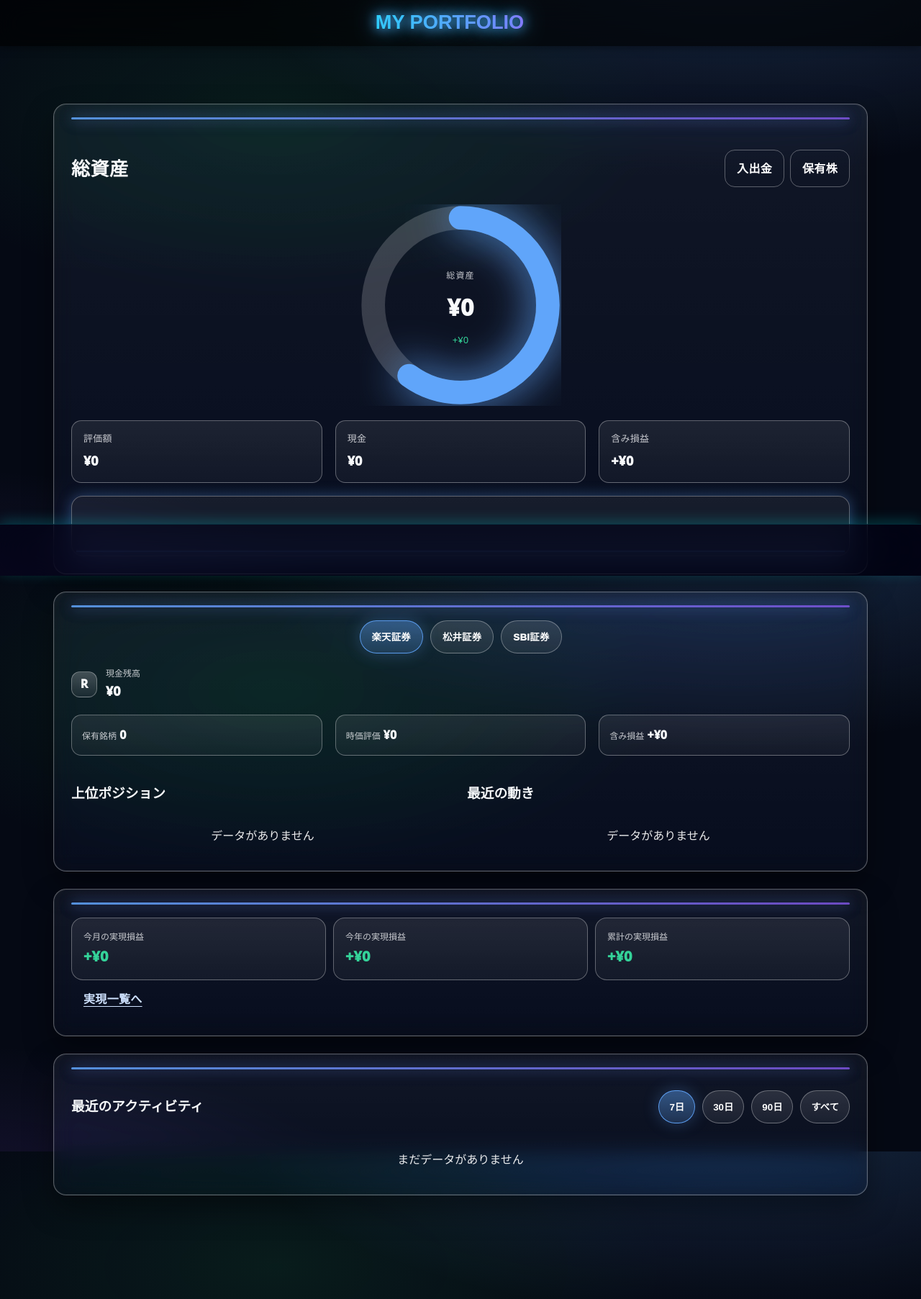
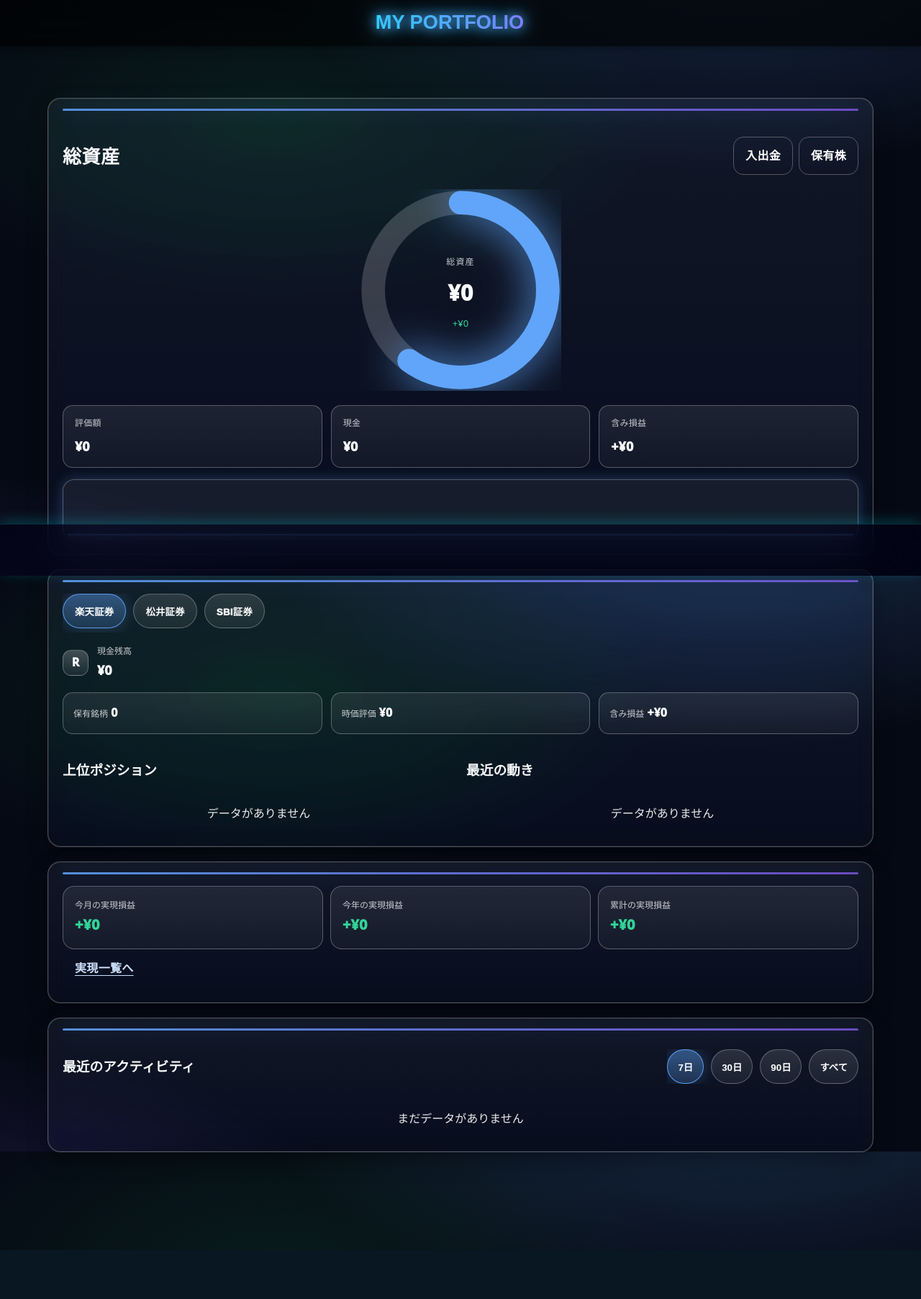
Before and after one commit to gorozooo/my_stock_portfolio, a Django app: page / in a window 1280 px wide. Shown: the whole page at 72% size. After the commit the page ends 1737 px from the top, so only its background shows below. Run offline with Django 5.2, Linux system fonts and the light colour scheme; the visitor is signed in with stand-in values (Sample User, id 1); data that the repository does not hold is empty; parts of the project's set-up code (start-up, migrations or seed data) failed here and were passed over.

Commit message:
main.css を更新

```diff
--- a/static/css/main.css
+++ b/static/css/main.css
@@ -1,32 +1,45 @@
 /* === Glass × Dark – Mobile-first (Futuristic, spacious & vivid) === */
+/* 目的：
+   - スマホ優先で“詰まりすぎ”を解消（余白/行間/タップ領域UP）
+   - 横スクロールが必要な領域は安全にオーバーフロー制御
+   - タブ/表/タイムラインの可読性改善
+   - 見た目の派手さは維持しつつ、崩れを最小化
+*/
 *,*::before,*::after{box-sizing:border-box}
 :root{
   --bg:#050914;
   --ink:#f8fafc;
   --muted:rgba(248,250,252,.78);
   --emph:#60a5fa;
-  --emph-2:#8b5cf6;      /* violet accent */
+  --emph-2:#8b5cf6;
   --good:#34d399;
   --bad:#f87171;
 
   --glass:rgba(255,255,255,.10);
   --glass-weak:rgba(255,255,255,.06);
   --glass-strong:rgba(255,255,255,.16);
-  --glass-line:rgba(255,255,255,.32);
+  --glass-line:rgba(255,255,255,.28);
 
-  /* より広い余白スケール */
+  /* ゆとりあるスケール（モバイル基準） */
   --radius-s:12px;
   --radius-m:14px;
   --radius-l:18px;
-  --space-1:8px;
-  --space-2:14px;
-  --space-3:18px;
-  --space-4:24px;
-  --space-5:32px;
-  --tap:46px;
+
+  --space-1:8px;   /* ちいさめ余白 */
+  --space-2:12px;  /* 標準余白（モバイル） */
+  --space-3:16px;  /* セクション間 */
+  --space-4:20px;  /* 大きめ */
+  --space-5:28px;  /* ヒーロー/カード外縁 */
+
+  --tap:48px;      /* 最小タップ領域 */
+  --bw:1px;        /* 線の太さ（端末DPRで十分濃い） */
 }
 
-html{height:100%;scroll-behavior:smooth;-webkit-text-size-adjust:100%}
+html{
+  height:100%;
+  scroll-behavior:smooth;
+  -webkit-text-size-adjust:100%;
+}
 @media (prefers-reduced-motion:reduce){
   html{scroll-behavior:auto}
   *{animation:none!important;transition:none!important}
@@ -37,61 +50,64 @@ body{
   margin:0;
   color:var(--ink);
   background:
-    radial-gradient(1200px 520px at 80% -10%,rgba(96,165,250,.22),transparent 60%),
-    radial-gradient(1200px 520px at -10% 120%,rgba(139,92,246,.18),transparent 60%),
+    radial-gradient(1100px 520px at 80% -10%,rgba(96,165,250,.22),transparent 60%),
+    radial-gradient(1100px 520px at -10% 120%,rgba(139,92,246,.18),transparent 60%),
     radial-gradient(900px 420px at 30% 20%,rgba(34,197,94,.10),transparent 60%),
     #050914;
   font-family:system-ui,-apple-system,Segoe UI,Roboto,"Noto Sans JP","Hiragino Kaku Gothic ProN","Yu Gothic",Meiryo,sans-serif;
-  line-height:1.65;
+  line-height:1.7;
 }
 
 .home-page{
   padding:calc(env(safe-area-inset-top,0) + var(--space-5))
-          var(--space-4)
+          var(--space-3)
           calc(env(safe-area-inset-bottom,0) + var(--space-5));
-  max-width:1180px;margin:0 auto;
+  max-width:1180px;
+  margin:0 auto;
 }
 
-/* ─── Cards ─────────────────────────────────────────────── */
+/* ─── 共通カード ───────────────────────────────────────── */
 .card{
   background:linear-gradient(180deg,rgba(255,255,255,.06),rgba(255,255,255,.02));
-  border:1px solid var(--glass-line);
+  border:var(--bw) solid var(--glass-line);
   border-radius:var(--radius-l);
   padding:var(--space-4);
   margin:var(--space-4) 0;
   -webkit-backdrop-filter:blur(14px) saturate(150%);
   backdrop-filter:blur(14px) saturate(150%);
-  box-shadow:
-    0 18px 40px rgba(0,0,0,.38),
-    inset 0 0 0 1px rgba(255,255,255,.05);
+  box-shadow:0 12px 28px rgba(0,0,0,.34), inset 0 0 0 1px rgba(255,255,255,.05);
+}
+.card > *:first-child{margin-top:0}
+.card > *:last-child{margin-bottom:0}
+
+/* セクション見出しライン（過度なズレを抑制） */
+.card::before{
+  content:"";
+  display:block;
+  height:3px;
+  border-radius:999px;
+  margin:-6px 0 var(--space-3);
+  background:linear-gradient(90deg,rgba(96,165,250,.85),rgba(139,92,246,.75));
+  filter:drop-shadow(0 0 14px rgba(96,165,250,.45));
 }
 
-/* ─── Section separators (派手めの見出しライン) ─────────── */
-.card::before{
-  content:"";
-  display:block;height:3px;border-radius:999px;
-  margin:-6px 0 var(--space-3);
-  background:linear-gradient(90deg,rgba(96,165,250,.85),rgba(139,92,246,.75));
-  box-shadow:0 0 18px rgba(96,165,250,.55), 0 0 22px rgba(139,92,246,.35);
-}
-
-/* ─── Messages ──────────────────────────────────────────── */
+/* ─── メッセージ ─────────────────────────────────────── */
 .msgs{list-style:none;padding:0;margin:0 0 var(--space-3)}
 .msg{
   padding:12px 14px;
   border-radius:var(--radius-m);
   background:var(--glass-weak);
-  border:1px solid var(--glass-line);
+  border:var(--bw) solid var(--glass-line);
   margin:10px 0;
 }
 
-/* ─── Buttons ───────────────────────────────────────────── */
+/* ─── ボタン ─────────────────────────────────────────── */
 .btn{
   display:inline-flex;align-items:center;gap:10px;
   min-height:var(--tap);
   padding:12px 16px;
   border-radius:14px;
-  border:1px solid var(--glass-line);
+  border:var(--bw) solid var(--glass-line);
   background:linear-gradient(180deg,rgba(255,255,255,.10),rgba(255,255,255,.06));
   color:#fff;text-decoration:none;font-weight:900;letter-spacing:.02em
 }
@@ -102,16 +118,22 @@ body{
   text-decoration:underline;text-underline-offset:4px
 }
 
-/* ─── Hero ──────────────────────────────────────────────── */
+/* ─── ヒーロー ───────────────────────────────────────── */
 .hero{display:flex;flex-direction:column;gap:var(--space-4)}
 .hero-head{display:flex;align-items:center;justify-content:space-between;gap:var(--space-2);flex-wrap:wrap}
-.hero-title{font-weight:1000;letter-spacing:.02em;margin:0;font-size:clamp(20px,5vw,26px)}
+.hero-title{font-weight:1000;letter-spacing:.02em;margin:0;font-size:clamp(18px,4.8vw,26px)}
 .hero-actions{display:flex;gap:10px;flex-wrap:wrap}
 
 .hero-grid{display:grid;grid-template-columns:1fr;gap:var(--space-4)}
-@media(min-width:720px){.hero-grid{grid-template-columns:280px 1fr}}
+@media(min-width:720px){.hero-grid{grid-template-columns:min(280px,40%) 1fr}}
 
-.ring{position:relative;width:min(280px,78vw);aspect-ratio:1/1;margin:auto}
+.ring{
+  position:relative;
+  width:min(280px,76vw);
+  aspect-ratio:1/1;
+  margin:auto;
+  contain:layout paint; /* レイアウト負荷抑制 */
+}
 .ring-svg{width:100%;height:100%;transform:rotate(-90deg)}
 .ring .bg{fill:none;stroke:rgba(255,255,255,.18);stroke-width:14}
 .ring .fg{
@@ -124,45 +146,55 @@ body{
   align-items:center;justify-content:center;text-align:center;padding:8px
 }
 .ring-title{font-size:12px;color:var(--muted);letter-spacing:.10em;text-transform:uppercase}
-.ring-figure{font-size:32px;font-weight:1000;letter-spacing:.01em;margin-top:8px;font-variant-numeric:tabular-nums}
-.ring-sub{margin-top:8px;font-size:13px;color:var(--muted)}
+.ring-figure{font-size:30px;font-weight:1000;letter-spacing:.01em;margin-top:6px;font-variant-numeric:tabular-nums}
+.ring-sub{margin-top:6px;font-size:13px;color:var(--muted)}
 .pn.pos{color:var(--good)} .pn.neg{color:var(--bad)}
 
 .hero-right{display:flex;flex-direction:column;gap:var(--space-3)}
-.kpi-row{display:grid;grid-template-columns:1fr 1fr 1fr;gap:var(--space-3)}
-@media(max-width:420px){.kpi-row{grid-template-columns:1fr 1fr}}
+.kpi-row{
+  display:grid;
+  grid-template-columns:1fr 1fr;
+  gap:var(--space-2);
+}
+@media(min-width:420px){.kpi-row{grid-template-columns:1fr 1fr 1fr}}
 .mini{
   background:linear-gradient(180deg,rgba(255,255,255,.08),rgba(255,255,255,.04));
-  border:1px solid var(--glass-line);
+  border:var(--bw) solid var(--glass-line);
   border-radius:var(--radius-m);
   padding:14px 16px;
   display:flex;flex-direction:column;gap:6px
 }
-.mini .k{font-size:13px;color:var(--muted);letter-spacing:.02em}
+.mini .k{font-size:12px;color:var(--muted);letter-spacing:.02em}
 .mini .v{font-weight:1000;font-variant-numeric:tabular-nums;font-size:18px;overflow:hidden;text-overflow:ellipsis;white-space:nowrap}
 
 .sparkline{
   height:84px;border-radius:16px;
   background:var(--glass-weak);
-  border:1px solid var(--glass-line);
+  border:var(--bw) solid var(--glass-line);
   display:flex;align-items:center;justify-content:center;overflow:hidden;
   position:relative
 }
 .sparkline::after{
   content:"";
-  position:absolute;inset:auto 0 0 0;height:2px;
+  position:absolute;left:0;right:0;bottom:0;height:2px;
   background:linear-gradient(90deg,rgba(96,165,250,.65),rgba(139,92,246,.65));
   filter:blur(6px);opacity:.7
 }
 
-/* ─── Tabs (brokers) ───────────────────────────────────── */
+/* ─── タブ（証券会社） ─────────────────────────────── */
 .tabs{
-  display:flex;gap:10px;justify-content:center;flex-wrap:wrap;margin-bottom:var(--space-3)
+  display:flex;gap:10px;justify-content:flex-start;flex-wrap:nowrap;
+  overflow:auto; padding-bottom:6px; margin-bottom:var(--space-3);
+  -webkit-overflow-scrolling:touch; scroll-snap-type:x mandatory;
 }
+.tabs::-webkit-scrollbar{height:8px}
+.tabs::-webkit-scrollbar-thumb{background:rgba(255,255,255,.22);border-radius:999px}
 .tab{
+  flex:0 0 auto;
+  scroll-snap-align:start;
   min-height:var(--tap);
   padding:10px 16px;border-radius:999px;
-  border:1px solid var(--glass-line);
+  border:var(--bw) solid var(--glass-line);
   background:linear-gradient(180deg,rgba(255,255,255,.12),rgba(255,255,255,.06));
   color:#fff;font-weight:1000;letter-spacing:.02em
 }
@@ -171,106 +203,118 @@ body{
   border-color:rgba(96,165,250,.9);
   box-shadow:0 0 22px rgba(96,165,250,.28)
 }
+.panes{min-height:1px}
 .panes .pane{display:none}
 .panes .pane.active{display:block}
 
-/* ─── Pane header + pills ──────────────────────────────── */
+/* ─── ペイン先頭 + ピル群 ─────────────────────────── */
 .pane-head{display:flex;align-items:center;justify-content:space-between;gap:12px;margin-bottom:var(--space-3);flex-wrap:wrap}
 .pane-brand{display:flex;align-items:center;gap:12px}
 .logo{
   width:36px;height:36px;border-radius:12px;
-  border:1px solid var(--glass-line);
+  border:var(--bw) solid var(--glass-line);
   background:linear-gradient(180deg,rgba(255,255,255,.22),rgba(255,255,255,.06));
   display:flex;align-items:center;justify-content:center;font-weight:1000
 }
 .pane-balance .k{font-size:12px;color:var(--muted)}
 .pane-balance .v{font-weight:1000;font-variant-numeric:tabular-nums;font-size:18px}
 
-.pill-row{display:grid;grid-template-columns:repeat(3,1fr);gap:var(--space-3)}
-@media(max-width:520px){.pill-row{grid-template-columns:1fr 1fr}}
+.pill-row{
+  display:grid;gap:var(--space-2);
+  grid-template-columns:1fr 1fr;
+}
+@media(min-width:520px){.pill-row{grid-template-columns:repeat(3,1fr)}}
 .pill{
   background:linear-gradient(180deg,rgba(255,255,255,.08),rgba(255,255,255,.04));
-  border:1px solid var(--glass-line);border-radius:14px;padding:14px
+  border:var(--bw) solid var(--glass-line);border-radius:14px;padding:14px
 }
 .pill .k{font-size:12px;color:var(--muted)}
 .pill .v{font-weight:1000;font-variant-numeric:tabular-nums;font-size:16px}
 
-/* ─── Split areas ──────────────────────────────────────── */
+/* ─── 2カラム分割 ───────────────────────────────────── */
 .panel-split{display:grid;grid-template-columns:1fr;gap:var(--space-3);margin-top:var(--space-3)}
 @media(min-width:900px){.panel-split{grid-template-columns:1fr 1fr}}
 
-/* ─── Table (holdings) ─────────────────────────────────── */
+/* ─── テーブル（保有銘柄） ─────────────────────────── */
 .table-wrap{
-  overflow:auto;border-radius:16px;border:1px solid var(--glass-line);
-  background:linear-gradient(180deg,rgba(255,255,255,.06),rgba(255,255,255,.04))
+  overflow:auto;border-radius:16px;border:var(--bw) solid var(--glass-line);
+  background:linear-gradient(180deg,rgba(255,255,255,.06),rgba(255,255,255,.04));
+  -webkit-overflow-scrolling:touch;
 }
-.tbl{width:100%;border-collapse:separate;border-spacing:0;min-width:620px}
+.tbl{
+  width:100%;border-collapse:separate;border-spacing:0;
+  /* モバイルでも崩さない：最低幅をやや控えめに */
+  min-width:560px;
+}
 .tbl thead th{
   position:sticky;top:0;z-index:1;
   background:linear-gradient(180deg,rgba(255,255,255,.12),rgba(255,255,255,.05));
   -webkit-backdrop-filter:blur(8px);backdrop-filter:blur(8px);
-  font-size:12px;text-align:left;padding:14px;border-bottom:1px solid var(--glass-line)
+  font-size:12px;text-align:left;padding:12px;border-bottom:var(--bw) solid var(--glass-line)
 }
-.tbl td{padding:14px;border-bottom:1px solid rgba(255,255,255,.12);vertical-align:middle}
+.tbl td{padding:12px;border-bottom:1px solid rgba(255,255,255,.12);vertical-align:middle}
 .tbl .ar{text-align:right}
 .tbl .name{max-width:260px;overflow:hidden;text-overflow:ellipsis;white-space:nowrap}
-.dense td,.dense th{padding:12px 14px}
+.dense td,.dense th{padding:10px 12px}
+.tbl tbody tr:hover{background:rgba(255,255,255,.05)}
 .tbl tr:last-child td{border-bottom:none}
 
-/* 行の視認性UP */
-.tbl tbody tr:hover{background:rgba(255,255,255,.05)}
-
-/* ─── Mini activity (per broker) ───────────────────────── */
+/* ─── ブローカー別ミニアクティビティ ─────────────── */
 .mini-activity{list-style:none;margin:0;padding:0;display:flex;flex-direction:column;gap:12px}
 .arow{
-  display:grid;grid-template-columns:72px 1fr auto;
+  display:grid;grid-template-columns:70px 1fr auto;
   gap:12px;align-items:center;
   background:linear-gradient(180deg,rgba(255,255,255,.08),rgba(255,255,255,.04));
-  border:1px solid var(--glass-line);
+  border:var(--bw) solid var(--glass-line);
   border-radius:14px;padding:12px 14px
+}
+@media(max-width:380px){
+  .arow{grid-template-columns:60px 1fr}
+  .arow > .aval{grid-column:1 / -1;justify-self:end}
 }
 .adate{color:var(--muted);font-size:12px}
 .aval{font-weight:1000;white-space:nowrap;font-variant-numeric:tabular-nums}
 .aval.pos{color:var(--good)} .aval.neg{color:var(--bad)}
-.cbadge{border:1px solid var(--glass-line);border-radius:10px;padding:4px 8px;background:var(--glass);font-size:12px}
+.cbadge{border:var(--bw) solid var(--glass-line);border-radius:10px;padding:4px 8px;background:var(--glass);font-size:12px}
 .small{font-size:12px;color:var(--muted)}
 .empty{color:rgba(255,255,255,.92);text-align:center;padding:12px}
 
-/* ─── Gauges ───────────────────────────────────────────── */
+/* ─── ゲージ（バー） ───────────────────────────────── */
 .gauges{display:grid;grid-template-columns:1fr;gap:var(--space-3);margin-top:var(--space-3)}
 @media(min-width:780px){.gauges{grid-template-columns:1fr 1fr 1fr}}
 .gauge{
   background:linear-gradient(180deg,rgba(255,255,255,.08),rgba(255,255,255,.04));
-  border:1px solid var(--glass-line);border-radius:16px;padding:16px
+  border:var(--bw) solid var(--glass-line);border-radius:16px;padding:16px
 }
 .g-title{font-size:12px;color:var(--muted)}
 .g-figure{font-weight:1000;margin:8px 0;font-variant-numeric:tabular-nums;font-size:18px}
 .g-figure.pos{color:var(--good)} .g-figure.neg{color:var(--bad)}
-.g-bar{height:10px;background:rgba(255,255,255,.14);border-radius:999px;overflow:hidden;border:1px solid var(--glass-line)}
+.g-bar{height:10px;background:rgba(255,255,255,.14);border-radius:999px;overflow:hidden;border:var(--bw) solid var(--glass-line)}
 .g-bar span{
   display:block;height:100%;width:0;
   background:linear-gradient(90deg,rgba(96,165,250,.7),rgba(139,92,246,1));
   box-shadow:0 0 16px rgba(96,165,250,.55), 0 0 20px rgba(139,92,246,.45)
 }
 
-/* ─── Realized KPI ─────────────────────────────────────── */
+/* ─── 実現損益 KPI ─────────────────────────────────── */
 .grid3{display:grid;grid-template-columns:1fr;gap:var(--space-3)}
 @media(min-width:680px){.grid3{grid-template-columns:1fr 1fr 1fr}}
 .kpi{
   background:linear-gradient(180deg,rgba(255,255,255,.08),rgba(255,255,255,.04));
-  border:1px solid var(--glass-line);border-radius:16px;padding:16px
+  border:var(--bw) solid var(--glass-line);border-radius:16px;padding:16px
 }
 .kpi .k{font-size:12px;color:var(--muted)}
 .kpi .v{font-weight:1000;font-size:20px;font-variant-numeric:tabular-nums}
 .kpi .v.pos{color:var(--good)} .kpi .v.neg{color:var(--bad)}
 
-/* ─── Global activity (timeline) ───────────────────────── */
+/* ─── 全体アクティビティ（タイムライン） ───────────── */
 .activity-head{display:flex;justify-content:space-between;align-items:center;margin-bottom:var(--space-2);gap:10px;flex-wrap:wrap}
-.chips{display:flex;gap:10px;flex-wrap:wrap}
+.chips{display:flex;gap:10px;flex-wrap:wrap;overflow:auto;-webkit-overflow-scrolling:touch}
 .chip{
+  flex:0 0 auto;
   min-height:var(--tap);
   padding:8px 14px;border-radius:999px;
-  border:1px solid var(--glass-line);
+  border:var(--bw) solid var(--glass-line);
   background:linear-gradient(180deg,rgba(255,255,255,.12),rgba(255,255,255,.06));color:#fff;
   font-weight:900
 }
@@ -284,17 +328,20 @@ body{
 .trow{
   display:grid;grid-template-columns:64px 1fr;gap:12px;align-items:flex-start;
   background:linear-gradient(180deg,rgba(255,255,255,.08),rgba(255,255,255,.04));
-  border:1px solid var(--glass-line);
+  border:var(--bw) solid var(--glass-line);
   border-radius:16px;padding:12px 14px
+}
+@media(max-width:380px){
+  .trow{grid-template-columns:56px 1fr}
 }
 .tdate{color:var(--muted);font-size:13px}
 .tbody{display:flex;flex-direction:column;gap:6px;min-width:0}
 .tline{display:flex;align-items:center;gap:10px;min-height:22px}
-.tbadge{border:1px solid var(--glass-line);border-radius:10px;padding:4px 8px;background:var(--glass);font-size:12px;white-space:nowrap}
+.tbadge{border:var(--bw) solid var(--glass-line);border-radius:10px;padding:4px 8px;background:var(--glass);font-size:12px;white-space:nowrap}
 .tmain{overflow:hidden;text-overflow:ellipsis;white-space:nowrap}
 .tmemo{color:var(--muted);font-size:12px}
 
-/* ─── Utilities ────────────────────────────────────────── */
+/* ─── ユーティリティ ───────────────────────────────── */
 .pn{font-variant-numeric:tabular-nums}
 .nowrap{white-space:nowrap}
 .clip{overflow:hidden;text-overflow:ellipsis;white-space:nowrap}
@@ -303,19 +350,21 @@ body{
   clip:rect(0,0,0,0);white-space:nowrap;border:0
 }
 
-/* スクロールバー控えめ（対応ブラウザのみ） */
+/* スクロールバー控えめ */
 @supports selector(::-webkit-scrollbar){
-  .table-wrap::-webkit-scrollbar{height:12px}
+  .table-wrap::-webkit-scrollbar{height:10px}
   .table-wrap::-webkit-scrollbar-thumb{background:rgba(255,255,255,.22);border-radius:999px}
+  .tabs::-webkit-scrollbar{height:8px}
+  .tabs::-webkit-scrollbar-thumb{background:rgba(255,255,255,.22);border-radius:999px}
 }
 
-/* ─── 小さなアクセントアニメ（reduced motion では停止） ───────── */
+/* ─── さりげない発光（Reduced Motionなら停止） ───────── */
 @keyframes glowPulse{
   0%{box-shadow:0 0 0 rgba(96,165,250,0)}
-  50%{box-shadow:0 0 24px rgba(96,165,250,.45)}
+  50%{box-shadow:0 0 24px rgba(96,165,250,.38)}
   100%{box-shadow:0 0 0 rgba(96,165,250,0)}
 }
-.sparkline{animation:glowPulse 4s ease-in-out infinite}
+.sparkline{animation:glowPulse 5s ease-in-out infinite}
 @media (prefers-reduced-motion:reduce){
   .sparkline{animation:none}
 }
```
